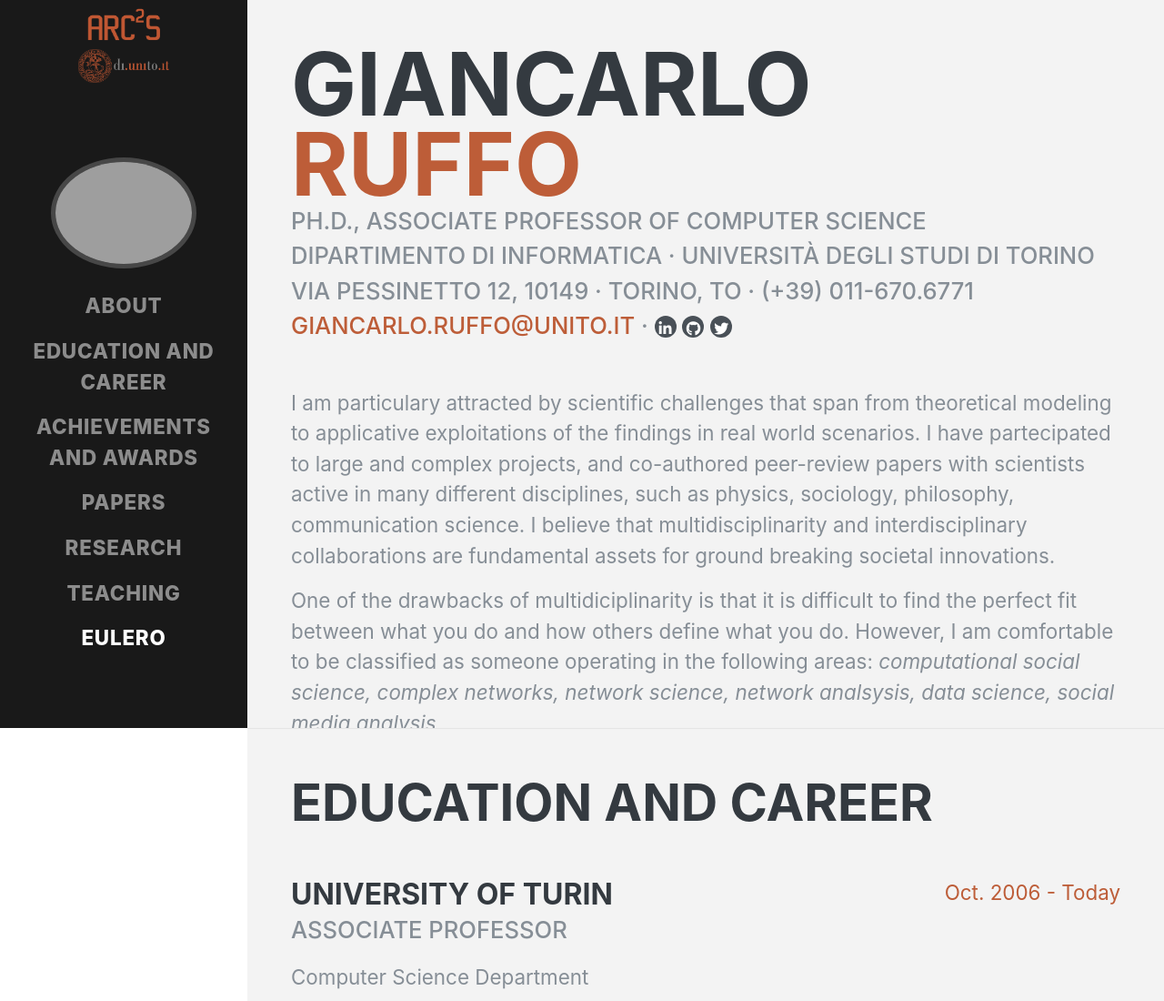
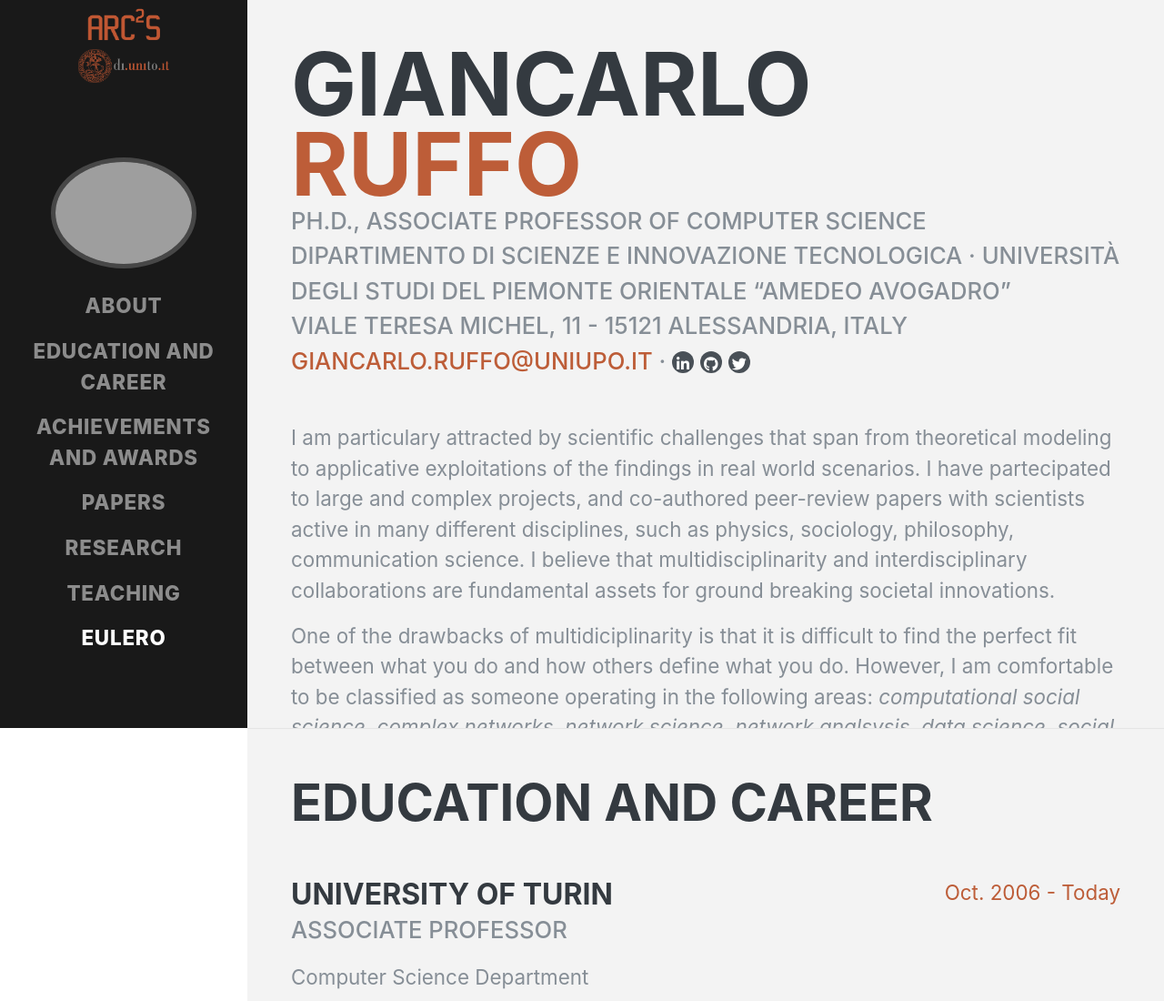
Before and after one commit to giaruffo/giaruffo.github.io, a plain HTML site: page index.html in a window 1280 px wide. Shown: the top 1100 px of the page at 91% size. Drawn offline with nearby package versions, Linux system fonts and the light colour scheme; grey boxes are pictures that could not be loaded; a web font is replaced by a local one.

Commit message:
new index

```diff
--- a/index.html
+++ b/index.html
@@ -91,9 +91,9 @@
 			</h1>
 			<div class="subheading mb-5">
                  Ph.D., Associate Professor of Computer Science<br>
-                 Dipartimento di Informatica · Universit&agrave; degli Studi di Torino<br>
-                Via Pessinetto 12, 10149 · Torino, TO · (+39) 011-670.6771<br>
-                <a href="mailto:giancarlo.ruffo@unito.it">giancarlo.ruffo@unito.it</a> ·
+                 Dipartimento di Scienze e Innovazione Tecnologica · Università degli Studi del Piemonte Orientale “Amedeo Avogadro”<br>
+				 Viale Teresa Michel, 11 - 15121 Alessandria, Italy<br>
+                <a href="mailto:giancarlo.ruffo@uniupo.it">giancarlo.ruffo@uniupo.it</a> ·
 				<div class="social-icons">
 					<a href="#">
 						<i class="fab fa-linkedin-in"></i>
```
